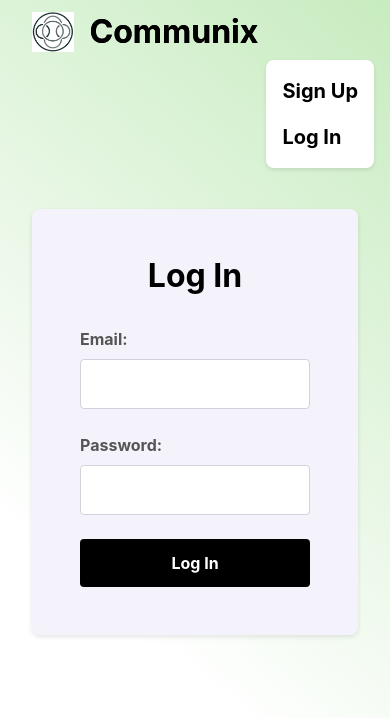
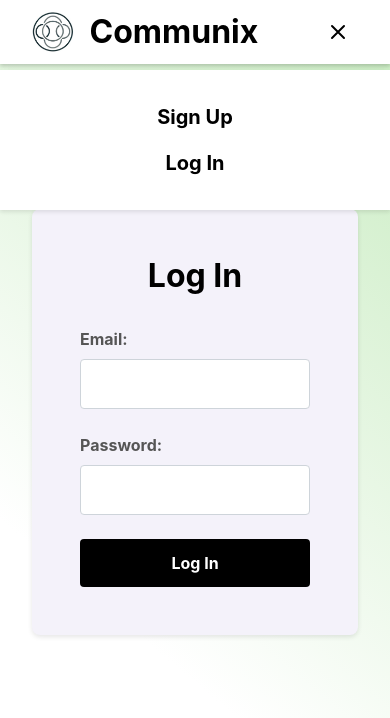
Before and after one commit to Somoru/communix, a React (Create React App) app in the folder communix-frontend/: page /login in a window 390 px wide. Both pictures are taken after a click on the button 352 px from the left and 32 px from the top of the page. Shown: the top 718 px of the page. Built offline with nearby package versions, Linux system fonts and the light colour scheme.

Commit message:
added hamburger menu

```diff
--- a/communix-frontend/package.json
+++ b/communix-frontend/package.json
@@ -6,6 +6,7 @@
     "axios": "^1.7.9",
     "bootstrap": "^5.3.3",
     "cra-template": "1.2.0",
+    "lucide-react": "^0.469.0",
     "react": "^18.0.0",
     "react-bootstrap": "^2.10.7",
     "react-dom": "^18.0.0",
--- a/communix-frontend/src/components/Navbar.js
+++ b/communix-frontend/src/components/Navbar.js
@@ -2,7 +2,6 @@ import React, { useState } from 'react';
 import { Link, useLocation } from 'react-router-dom';
 import styled from 'styled-components';
 import logo from '../images/logo.jpg';
-import Dropdown from 'react-bootstrap/Dropdown';
 
 const Nav = styled.nav`
   padding: 0.5rem 1rem;
@@ -10,7 +9,9 @@ const Nav = styled.nav`
   top: 0;
   left: 0;
   width: 100%;
-  z-index: 10;
+  z-index: 1000;
+  background-color: #fff;
+  box-shadow: 0 2px 4px rgba(0, 0, 0, 0.1);
 `;
 
 const NavContainer = styled.div`
@@ -20,12 +21,16 @@ const NavContainer = styled.div`
   justify-content: space-between;
   align-items: center;
   padding: 0 1rem;
+  position: relative;
 `;
 
 const LogoContainer = styled(Link)`
   display: flex;
   align-items: center;
   text-decoration: none;
+  position: relative;
+  z-index: 1001;  // Higher z-index
+  background-color: #fff;
 `;
 
 const Logo = styled.img`
@@ -38,7 +43,6 @@ const BrandName = styled.span`
   font-size: 2rem;
   font-weight: bold;
   color: black;
-  text-decoration: none; /* Remove underline */
 `;
 
 const NavLinks = styled.ul`
@@ -47,6 +51,7 @@ const NavLinks = styled.ul`
   padding: 0;
   display: flex;
   gap: 2rem;
+  z-index: 1002;
 
   @media (max-width: 768px) {
     display: none;
@@ -56,8 +61,8 @@ const NavLinks = styled.ul`
 const NavLink = styled(Link)`
   text-decoration: none;
   color: black;
-  font-size: 1.25rem; /* Increased font size */
-  font-weight: bold; /* Make the text bold */
+  font-size: 1.25rem;
+  font-weight: bold;
   transition: color 0.3s ease;
 
   &:hover {
@@ -66,7 +71,7 @@ const NavLink = styled(Link)`
 `;
 
 const SignupButton = styled.button`
-  background-color:rgb(0, 10, 200);
+  background-color: rgb(0, 10, 200);
   color: #fff;
   padding: 0.75rem 1.5rem;
   border: none;
@@ -99,48 +104,72 @@ const MenuButton = styled.button`
   display: none;
   background: none;
   border: none;
-  font-size: 1.5rem;
+  padding: 0.5rem;
   cursor: pointer;
+  z-index: 1002;
 
   @media (max-width: 768px) {
-    display: block;
+    display: flex;
+    align-items: center;
+    justify-content: center;
   }
 `;
 
 const MobileNavLinks = styled.ul`
   list-style: none;
   margin: 0;
-  padding: 0;
-  display: flex;
-  flex-direction: column;
-  gap: 1rem;
+  padding: 1rem;
+  position: fixed;
+  top: 70px;
+  left: 0;
+  right: 0;
   background-color: #fff;
-  position: absolute;
-  top: 60px;
-  right: 1rem;
-  padding: 1rem;
-  border-radius: 0.5rem;
+  transform: translateY(${({ $isOpen }) => ($isOpen ? '0' : '-100%')});
+  transition: transform 0.3s ease-in-out;
   box-shadow: 0 2px 4px rgba(0, 0, 0, 0.1);
-  display: ${({ $isOpen }) => ($isOpen ? 'flex' : 'none')};
+  z-index: 999;  // Lower z-index
+  visibility: ${({ $isOpen }) => ($isOpen ? 'visible' : 'hidden')};
 
   @media (min-width: 769px) {
     display: none;
   }
+
+  li {
+    margin: 1rem 0;
+    text-align: center;
+  }
 `;
 
-const VerticalDropdownMenu = styled(Dropdown.Menu)`
-  display: flex;
-  flex-direction: column; /* Makes the menu items vertical */
-  padding: 0;
+const UserDropdown = styled.div`
+  position: relative;
+  display: inline-block;
+
+  &:hover > div {
+    display: block;
+  }
 `;
 
-const VerticalDropdownItem = styled(Dropdown.Item)`
-  padding: 1rem;
-  font-size: 1.25rem;
-  font-weight: bold;
+const DropdownContent = styled.div`
+  display: none;
+  position: absolute;
+  right: 0;
+  min-width: 160px;
+  background-color: #fff;
+  box-shadow: 0 2px 4px rgba(0, 0, 0, 0.1);
+  border-radius: 0.5rem;
+  padding: 0.5rem 0;
+  z-index: 1001;
+`;
+
+const DropdownItem = styled(Link)`
+  display: block;
+  padding: 0.5rem 1rem;
+  text-decoration: none;
+  color: black;
+  transition: background-color 0.3s ease;
 
   &:hover {
-    background-color: #f1f1f1;
+    background-color: #f5f5f5;
   }
 `;
 
@@ -148,11 +177,7 @@ function Navbar() {
   const [isOpen, setIsOpen] = useState(false);
   const location = useLocation();
   const isOnboardingPage = location.pathname === '/onboarding';
-  const iswaitingPage = location.pathname === '/waiting-list';
-
-  const toggleMenu = () => {
-    setIsOpen(!isOpen);
-  };
+  const isWaitingPage = location.pathname === '/waiting-list';
 
   return (
     <Nav>
@@ -161,28 +186,30 @@ function Navbar() {
           <Logo src={logo} alt="Logo" />
           <BrandName>Communix</BrandName>
         </LogoContainer>
-        <MenuButton onClick={toggleMenu}>
-          <svg
-            className="w-6 h-6"
-            fill="none"
-            stroke="currentColor"
-            viewBox="0 0 24 24"
-            xmlns="http://www.w3.org/2000/svg"
-          >
-            <path strokeLinecap="round" strokeLinejoin="round" strokeWidth="2" d="M4 6h16M4 12h16m-7 6h7"></path>
-          </svg>
+
+        <MenuButton onClick={() => setIsOpen(!isOpen)}>
+          {isOpen ? (
+            <svg width="24" height="24" viewBox="0 0 24 24" fill="none" stroke="currentColor" strokeWidth="2"
+                 strokeLinecap="round" strokeLinejoin="round">
+              <path d="M18 6L6 18M6 6l12 12" />
+            </svg>
+          ) : (
+            <svg width="24" height="24" viewBox="0 0 24 24" fill="none" stroke="currentColor" strokeWidth="2"
+                 strokeLinecap="round" strokeLinejoin="round">
+              <path d="M4 6h16M4 12h16M4 18h16" />
+            </svg>
+          )}
         </MenuButton>
+
         <NavLinks>
-          {(isOnboardingPage || iswaitingPage) ? (
-            <Dropdown>
-              <Dropdown.Toggle variant="success" id="dropdown-basic">
-                User
-              </Dropdown.Toggle>
-              <VerticalDropdownMenu>
-              <VerticalDropdownItem href="/my-account">My Account</VerticalDropdownItem>
-              <VerticalDropdownItem href="/">Log Out</VerticalDropdownItem>
-              </VerticalDropdownMenu>
-            </Dropdown>
+          {(isOnboardingPage || isWaitingPage) ? (
+            <UserDropdown>
+              <Button>User</Button>
+              <DropdownContent>
+                <DropdownItem to="/my-account">My Account</DropdownItem>
+                <DropdownItem to="/">Log Out</DropdownItem>
+              </DropdownContent>
+            </UserDropdown>
           ) : (
             <>
               <li>
@@ -198,23 +225,24 @@ function Navbar() {
             </>
           )}
         </NavLinks>
+
         <MobileNavLinks $isOpen={isOpen}>
-          {(isOnboardingPage || iswaitingPage) ? (
+          {(isOnboardingPage || isWaitingPage) ? (
             <>
               <li>
-                <NavLink to="/my-account" onClick={toggleMenu}>My Account</NavLink>
+                <NavLink to="/my-account" onClick={() => setIsOpen(false)}>My Account</NavLink>
               </li>
               <li>
-                <NavLink to="/" onClick={toggleMenu}>Log Out</NavLink>
+                <NavLink to="/" onClick={() => setIsOpen(false)}>Log Out</NavLink>
               </li>
             </>
           ) : (
             <>
               <li>
-                <NavLink to="/signup" onClick={toggleMenu}>Sign Up</NavLink>
+                <NavLink to="/signup" onClick={() => setIsOpen(false)}>Sign Up</NavLink>
               </li>
               <li>
-                <NavLink to="/login" onClick={toggleMenu}>Log In</NavLink>
+                <NavLink to="/login" onClick={() => setIsOpen(false)}>Log In</NavLink>
               </li>
             </>
           )}
```
Also changed, not shown: 1 other file (tests, documents, lock files or other folders).
